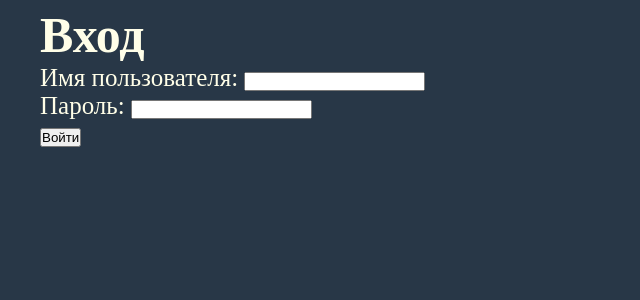
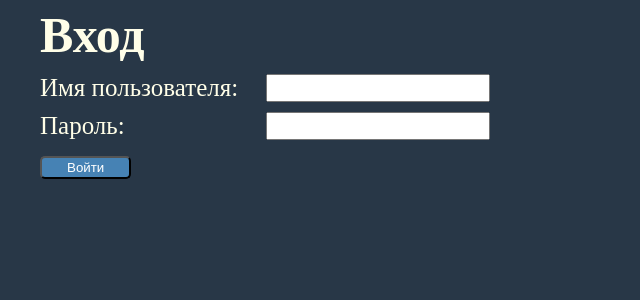
Before and after one commit to AlibekBeket/homework_61_alibek-beket, a Django app: page /auth/login/ in a window 1280 px wide. Shown: the part 54-354 px from the top of the page, without its empty margins (0-640 px from the left). Run offline with Django 4.2, Linux system fonts and the light colour scheme; parts of the project's set-up code (start-up, migrations or seed data) failed here and were passed over.

Commit message:
стилизовал кнопки для входа и выхода с аккаунта

```diff
--- a/app/accounts/templates/login.html
+++ b/app/accounts/templates/login.html
@@ -1,19 +1,19 @@
 {% extends 'base.html' %}
 {% block content %}
 <h1>Вход</h1>
-<form action="{% url 'login' %}" method="post" class="text-center">
+<form action="{% url 'login' %}" method="post" class="login_input">
     {% csrf_token %}
     {% if user.has_error %}
-    <p class="form-error">Неверное имя пользователя или пароль.</p>
+    <p class="form_error">Неверное имя пользователя или пароль.</p>
     {% endif %}
-    <div class="form-group">
+    <div class="form_group">
         <label for="username" class="form-label">Имя пользователя:</label>
         <input type="text" name="username" id="username">
     </div>
-    <div class="form-group">
+    <div class="form_group">
         <label for="password" class="form-label">Пароль:</label>
         <input type="password" name="password" id="password">
     </div>
-    <button type="submit">Войти</button>
+    <button type="submit" class="button_login">Войти</button>
 </form>
 {% endblock %}
--- a/app/issue_tracker/templates/base.html
+++ b/app/issue_tracker/templates/base.html
@@ -23,7 +23,7 @@
             <li>
                 <form action="{% url 'logout' %}" method="post">
                     {% csrf_token %}
-                    <input type="submit" value="выйти">
+                    <input class="button_login" type="submit" value="выйти">
                 </form>
             </li>
             {% else %}
--- a/app/static/css/style.css
+++ b/app/static/css/style.css
@@ -196,3 +196,22 @@ body{
 .project_info p a:hover{
     color: #AED6F1;
 }
+.form_group{
+    margin: 10px 0;
+    display: flex;
+    justify-content: space-between;
+    width: 450px;
+}
+.form_group input{
+    width: 220px;
+}
+.button_login{
+    padding: 2px 25px;
+    background: SteelBlue;
+    color: white;
+    border-radius: 5px;
+}
+.button_login:hover{
+    background: DarkSlateGray;
+    color: white;
+}
```
